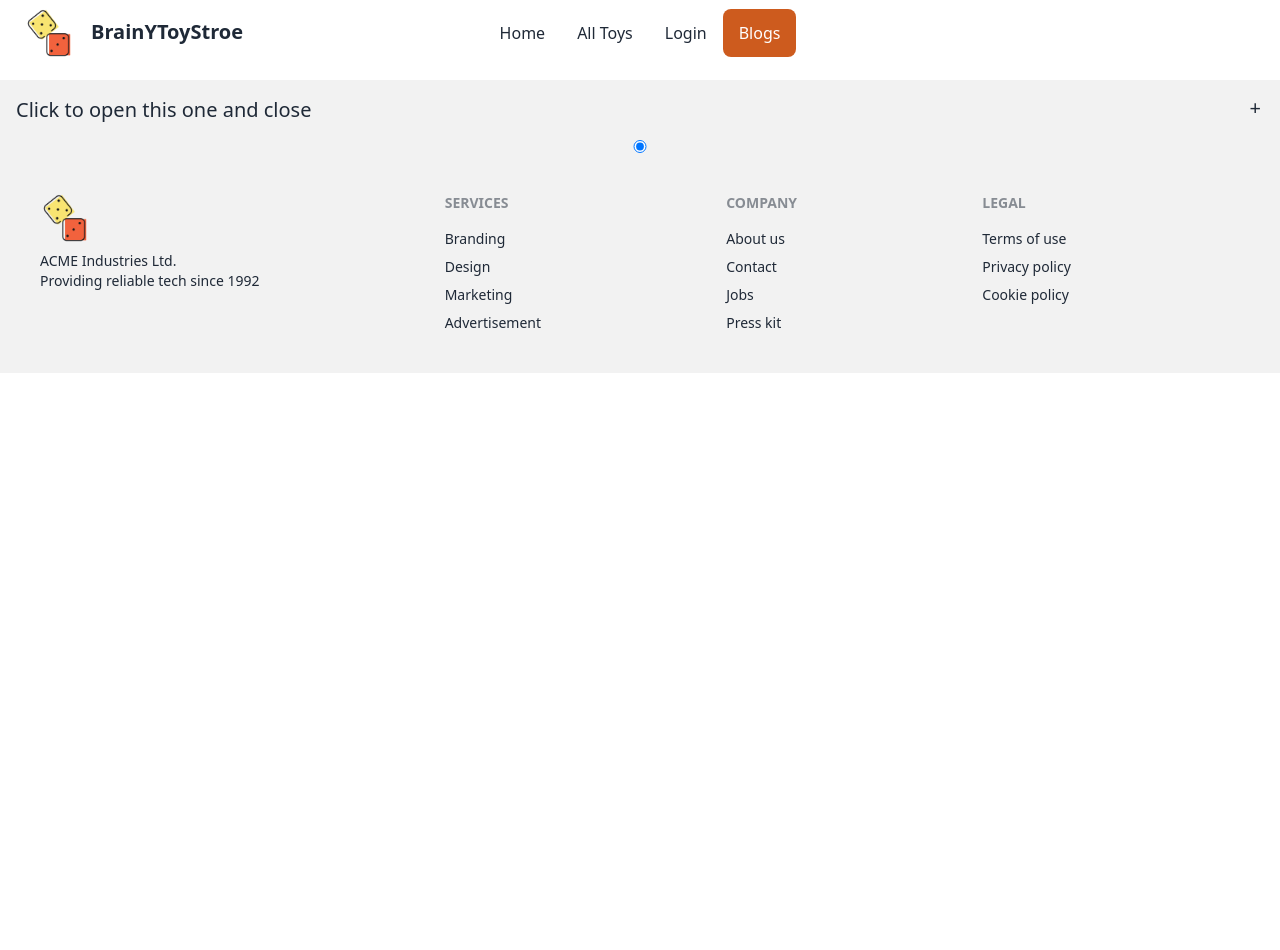
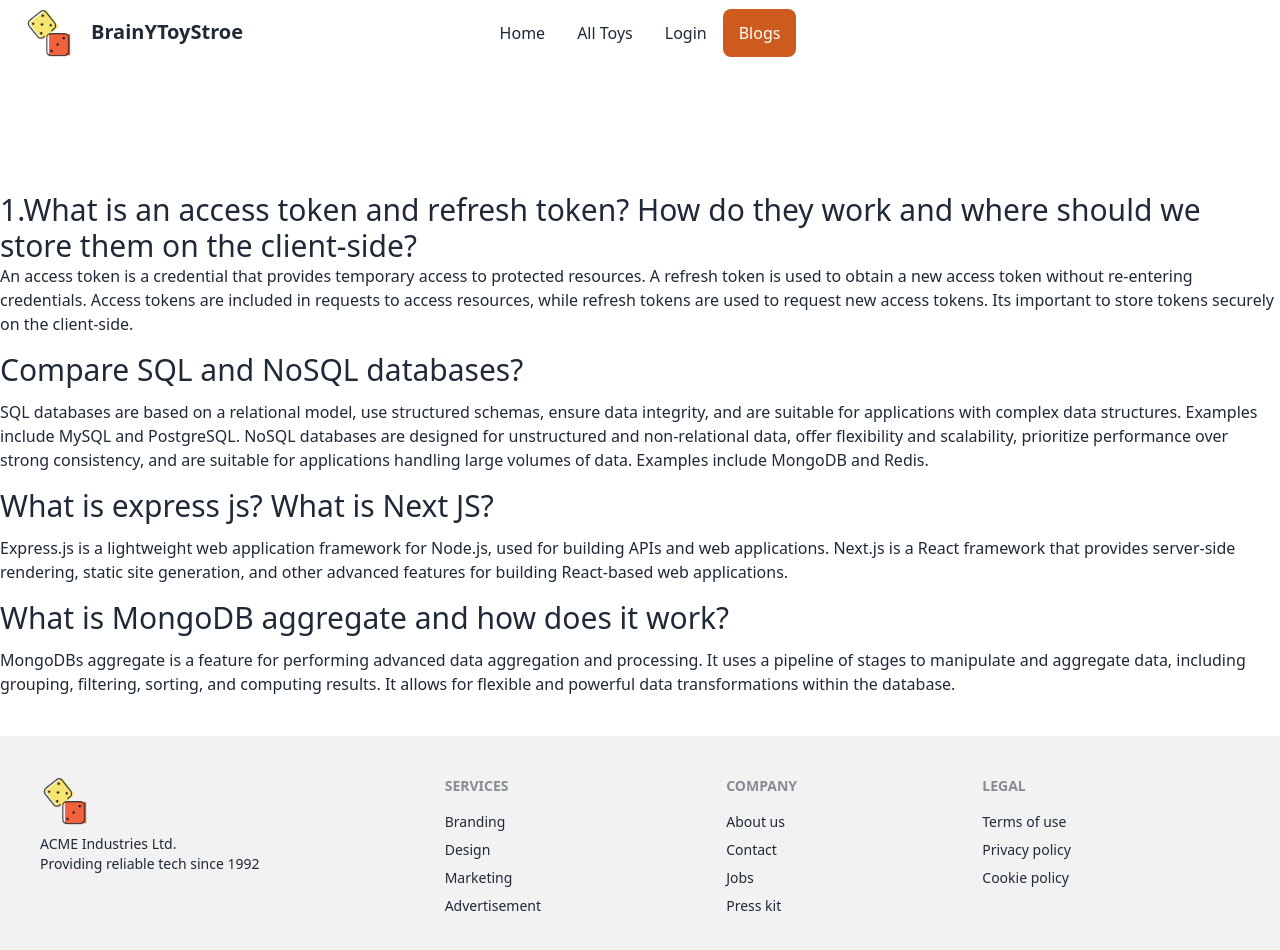
Before and after one commit to jewelrana3/toy-marketplace-client, a React (Vite) app: page /blog in a window 1280 px wide. Shown: the top 950 px of the page. Before the commit the page ends 800 px from the top, so only its background shows below. Built offline with nearby package versions, Linux system fonts and the light colour scheme; no server answers.

Commit message:
error page and helmet

```diff
--- a/package.json
+++ b/package.json
@@ -17,6 +17,8 @@
     "match-sorter": "^6.3.1",
     "react": "^18.2.0",
     "react-dom": "^18.2.0",
+    "react-helmet": "^6.1.0",
+    "react-helmet-async": "^1.3.0",
     "react-router-dom": "^6.11.2",
     "react-tabs": "^6.0.1",
     "sort-by": "^1.2.0",
--- /dev/null
+++ b/src/ErrorPage/ErrorPage.jsx
@@ -0,0 +1,13 @@
+import { Link } from "react-router-dom";
+
+
+const ErrorPage = () => {
+    return (
+        <div className=" items-center mt-12 ml-40 mb-20">
+            <img className="w-[60rem]" src="https://i.ibb.co/ZYdS7fL/image-processing20191213-8358-15e0fio.gif" alt="" />
+           <Link to='/'> <button className="btn btn-primary mt-20">GO TO HOME PAGE</button></Link>
+        </div>
+    );
+};
+
+export default ErrorPage;
--- a/src/Routes/Routes.jsx
+++ b/src/Routes/Routes.jsx
@@ -13,12 +13,14 @@ import Login from "../pages/Login/Login";
 import SignUp from "../pages/Shared/SignUp/SignUp";
 import PrivateRouter from "./PrivateRouter";
 import UpdateToy from "../pages/UpdateToy/UpdateToy";
+import ErrorPage from "../ErrorPage/ErrorPage";
 
 
   const router = createBrowserRouter([
     {
       path: "/",
       element:<Main></Main>,
+      errorElement:<ErrorPage></ErrorPage>,
       children:[
         {
             path:'/',
--- a/src/components/AllToy/AllToy.jsx
+++ b/src/components/AllToy/AllToy.jsx
@@ -1,14 +1,20 @@
 
 import { useLoaderData } from 'react-router-dom';
 import AllToysRow from './AllToysRow';
+import { Helmet } from 'react-helmet';
 
 
 const AllToy = () => {
 
-  const allToys   = useLoaderData();
-  console.log('fff',allToys)
+
+
+    const allToys = useLoaderData();
+    console.log('fff', allToys)
     return (
         <div className='p-20'>
+            <Helmet>
+                <title>All Toys</title>
+            </Helmet>
             <h2>length:{allToys.length}</h2>
             <div className="overflow-x-auto w-full">
                 <table className="table w-full">
--- a/src/components/Blog/Blog.jsx
+++ b/src/components/Blog/Blog.jsx
@@ -1,36 +1,35 @@
+// import { Helmet } from "react-helmet";
+
+import { Helmet } from "react-helmet-async";
 
 
 const Blog = () => {
   return (
-    <div className="pt-20">
-      <div className="collapse collapse-plus bg-base-200">
-        <input type="radio" name="my-accordion-3" checked="checked" />
-        <div className="collapse-title text-xl font-medium">
-          Click to open this one and close
+
+    <>
+      <Helmet>
+        <title>Blogs</title>
+      </Helmet>
+      <div className="pt-48 mb-10">
+
+        <div>
+          <h2 className="text-3xl "> 1.What is an access token and refresh token? How do they work and where should we store them on the client-side?</h2>
+          <p>An access token is a credential that provides temporary access to protected resources. A refresh token is used to obtain a new access token without re-entering credentials. Access tokens are included in requests to access resources, while refresh tokens are used to request new access tokens. Its important to store tokens securely on the client-side.</p>
         </div>
-        <div className="collapse-content">
-          <p>Lorem ipsum dolor sit amet consectetur adipisicing elit. Totam, dolorem. Quibusdam exercitationem minima ratione fugiat dolore quisquam assumenda hic aliquid.</p>
+        <div className="mt-4">
+          <h2 className="text-3xl">Compare SQL and NoSQL databases?</h2>
+          <p className="mt-3">SQL databases are based on a relational model, use structured schemas, ensure data integrity, and are suitable for applications with complex data structures. Examples include MySQL and PostgreSQL. NoSQL databases are designed for unstructured and non-relational data, offer flexibility and scalability, prioritize performance over strong consistency, and are suitable for applications handling large volumes of data. Examples include MongoDB and Redis.</p>
+        </div>
+        <div className="mt-4">
+          <h2 className="text-3xl">What is express js? What is Next JS?</h2>
+          <p className="mt-3">Express.js is a lightweight web application framework for Node.js, used for building APIs and web applications. Next.js is a React framework that provides server-side rendering, static site generation, and other advanced features for building React-based web applications.</p>
+        </div>
+        <div className="mt-4">
+          <h2 className="text-3xl">What is MongoDB aggregate and how does it work?</h2>
+          <p className="mt-3">MongoDBs aggregate is a feature for performing advanced data aggregation and processing. It uses a pipeline of stages to manipulate and aggregate data, including grouping, filtering, sorting, and computing results. It allows for flexible and powerful data transformations within the database.</p>
         </div>
       </div>
-    </div>
-    // <div className="pt-48 mb-10">
-    //   <div>
-    //     <h2 className="text-3xl "> 1.What is an access token and refresh token? How do they work and where should we store them on the client-side?</h2>
-    //     <p>An access token is a credential that provides temporary access to protected resources. A refresh token is used to obtain a new access token without re-entering credentials. Access tokens are included in requests to access resources, while refresh tokens are used to request new access tokens. Its important to store tokens securely on the client-side.</p>
-    //   </div>
-    //   <div className="mt-4">
-    //     <h2 className="text-3xl">Compare SQL and NoSQL databases?</h2>
-    //     <p className="mt-3">SQL databases are based on a relational model, use structured schemas, ensure data integrity, and are suitable for applications with complex data structures. Examples include MySQL and PostgreSQL. NoSQL databases are designed for unstructured and non-relational data, offer flexibility and scalability, prioritize performance over strong consistency, and are suitable for applications handling large volumes of data. Examples include MongoDB and Redis.</p>
-    //   </div>
-    //   <div className="mt-4">
-    //     <h2 className="text-3xl">What is express js? What is Next JS?</h2>
-    //     <p className="mt-3">Express.js is a lightweight web application framework for Node.js, used for building APIs and web applications. Next.js is a React framework that provides server-side rendering, static site generation, and other advanced features for building React-based web applications.</p>
-    //   </div>
-    //   <div className="mt-4">
-    //     <h2 className="text-3xl">What is MongoDB aggregate and how does it work?</h2>
-    //     <p className="mt-3">MongoDBs aggregate is a feature for performing advanced data aggregation and processing. It uses a pipeline of stages to manipulate and aggregate data, including grouping, filtering, sorting, and computing results. It allows for flexible and powerful data transformations within the database.</p>
-    //   </div>
-    // </div>
+    </>
   );
 };
 
--- a/src/components/Mytoy/Mytoy.jsx
+++ b/src/components/Mytoy/Mytoy.jsx
@@ -1,12 +1,14 @@
-// import { useLoaderData } from "react-router-dom";
-// import useShop from "../../hooks/useShop";
-import { createContext, useContext, useEffect, useState } from "react";
+
+import { useContext, useEffect, useState } from "react";
 import { AuthContext } from '../../provider/AuthProvider';
 import MytoyTab from "./MytoyTab";
+import { Helmet } from "react-helmet";
 
 const Mytoy = () => {
+
+
     const [mytoy, setMytoy] = useState([])
-    const [loading,setLoading] = useState(false)
+    const [loading, setLoading] = useState(false)
 
     const { user } = useContext(AuthContext)
     console.log(user)
@@ -23,11 +25,16 @@ const Mytoy = () => {
                 console.log(data)
             })
     }, [uri])
-    if(loading){
+    if (loading) {
         return <p>ggggg</p>
     }
 
     return (
+
+        <>
+            <Helmet>
+                <title>My Toys </title>
+            </Helmet>
             <div className="p-20">
                 <h2>Lenght:{mytoy.length}</h2>
                 <div className="overflow-x-auto w-full">
@@ -57,6 +64,7 @@ const Mytoy = () => {
                     </table>
                 </div>
             </div>
+        </>
     );
 };
 
--- a/src/main.jsx
+++ b/src/main.jsx
@@ -8,13 +8,16 @@ import {
 } from "react-router-dom";
 import router from './Routes/Routes';
 import AuthProvider from './provider/AuthProvider';
+import { HelmetProvider } from 'react-helmet-async';
 
 ReactDOM.createRoot(document.getElementById('root')).render(
   <React.StrictMode>
-    <AuthProvider>
-      <div className='max-w-screen-xl mx-auto'>
-        <RouterProvider router={router} />
-      </div>
-    </AuthProvider>
+    <HelmetProvider>
+      <AuthProvider>
+        <div className='max-w-screen-xl mx-auto'>
+          <RouterProvider router={router} />
+        </div>
+      </AuthProvider>
+    </HelmetProvider>
   </React.StrictMode>,
 )
--- a/src/pages/Home/Home/Home.jsx
+++ b/src/pages/Home/Home/Home.jsx
@@ -1,4 +1,5 @@
 // import ShopGallery from "../../../components/ShopGallery/ShopGallery";
+import { Helmet } from "react-helmet";
 import Banner from "../Banner/Banner";
 import OurClient from "../OurClient/OurClient";
 import ShopPage from "../ShopPage/ShopPage";
@@ -11,6 +12,11 @@ import ToyGallery from "../ToyGallery/ToyGallery";
 const Home = () => {
     return (
         <div>
+              <Helmet>
+
+                <title>Home Page</title>
+
+            </Helmet>
             <Banner></Banner>
             <ShowPage></ShowPage>
             <ToyGallery></ToyGallery>
```
Also changed, not shown: src/components/AddBrainToy/AddBrainToy.jsx (+19 -11 lines), src/firebase/firebase.config.js (+0 -7 lines), 1 other file (tests, documents, lock files or other folders). Lines whose indentation alone changed are shown as unchanged.
